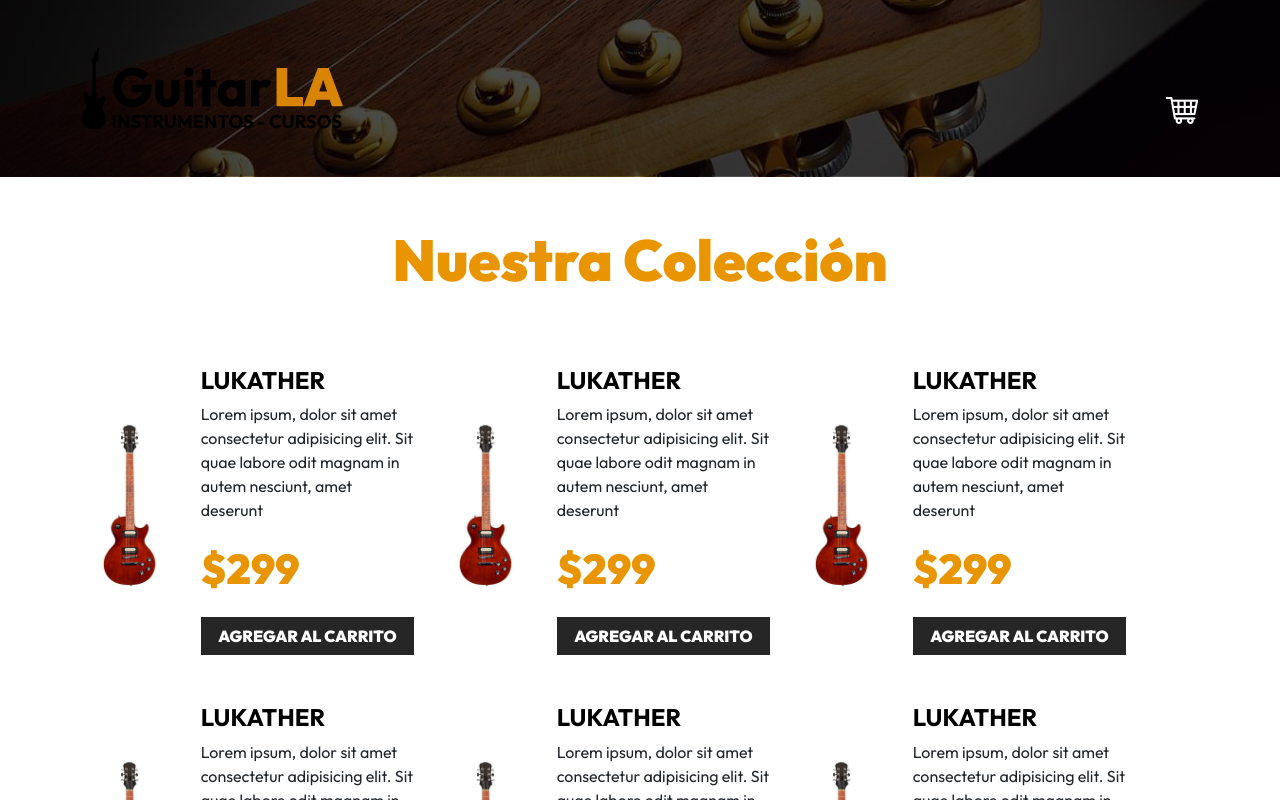
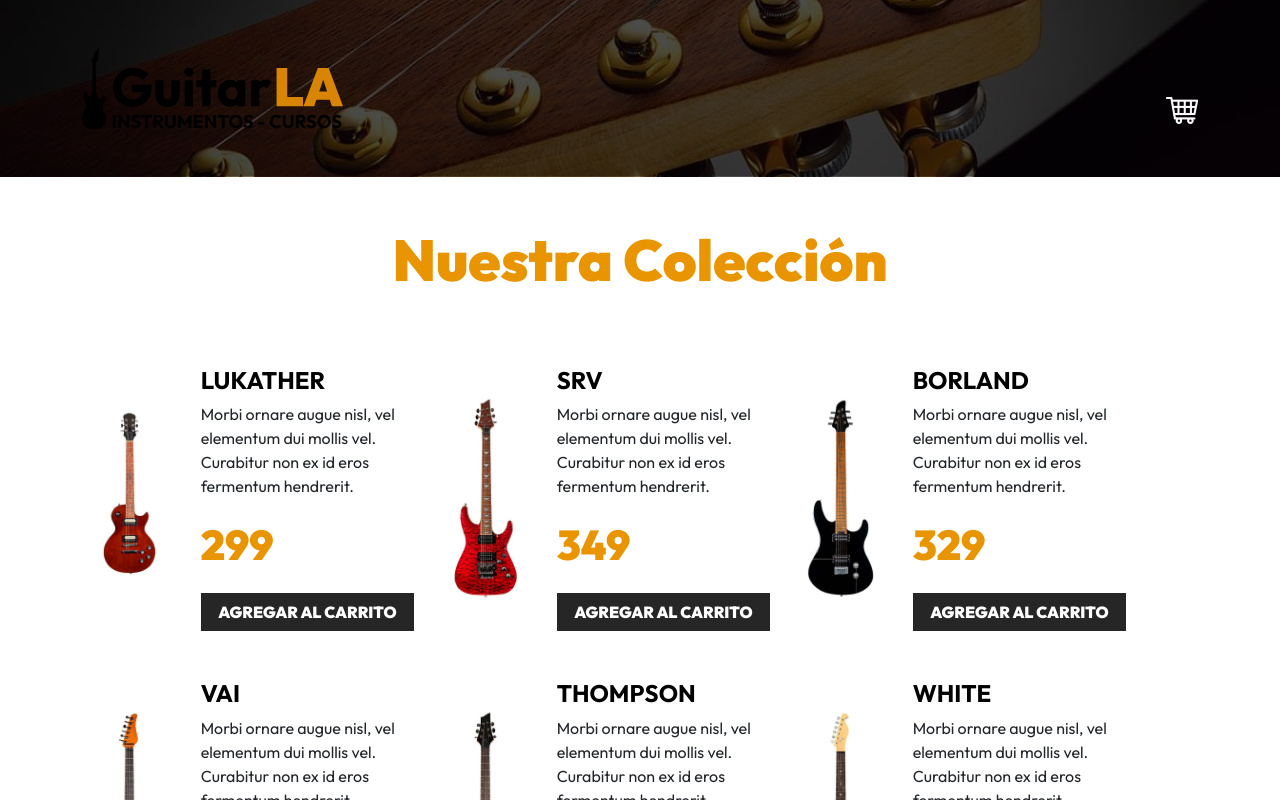
Before and after one commit to JuanG-live/Guitarras, a React (Vite) app: page / in a window 1280 px wide. Shown: the top 800 px of the page. Built offline with nearby package versions, Linux system fonts and the light colour scheme.

Commit message:
Event React

```diff
--- a/src/App.jsx
+++ b/src/App.jsx
@@ -4,7 +4,6 @@
 import {db} from "./data/db"
 function App() {
   const [data, setData] = useState(db)
-  console.log(data)
   return (
 
     <>
@@ -13,8 +12,11 @@
         <h2 className="text-center">Nuestra Colección</h2>
 
         <div className="row mt-5">
-          {data.map(() => (
-            <Guitar />
+          {data.map((guitar) => (
+            <Guitar
+            key ={guitar.id}
+            guitar = {guitar}
+            />
           ))}
         </div>
       </main>
--- a/src/components/Guitar.jsx
+++ b/src/components/Guitar.jsx
@@ -1,17 +1,19 @@
+export default function Guitar({ guitar }) {
 
-export default function Guitar() {
-
+    const { id, name, image, description, price } = guitar
+    const handleClick = (id) => {
+        console.log('Diste click en agregar al carrito', id)
+    }
     return (
         <div className="col-md-6 col-lg-4 my-4 row align-items-center">
             <div className="col-4">
-                <img className="img-fluid" src="./public/img/guitarra_01.jpg" alt="imagen guitarra" />
+                <img className="img-fluid" src={`/img/${image}.jpg`} alt="imagen guitarra" />
             </div>
             <div className="col-8">
-                <h3 className="text-black fs-4 fw-bold text-uppercase">Lukather</h3>
-                <p>Lorem ipsum, dolor sit amet consectetur adipisicing elit. Sit quae labore odit magnam in autem
-                    nesciunt, amet deserunt</p>
-                <p className="fw-black text-primary fs-3">$299</p>
-                <button type="button" className="btn btn-dark w-100">Agregar al Carrito</button>
+                <h3 className="text-black fs-4 fw-bold text-uppercase">{name}</h3>
+                <p>{description}</p>
+                <p className="fw-black text-primary fs-3">{price}</p>
+                <button type="button" className="btn btn-dark w-100" onClick={() => handleClick(id)}>Agregar al Carrito</button>
             </div>
         </div>
     )
```
